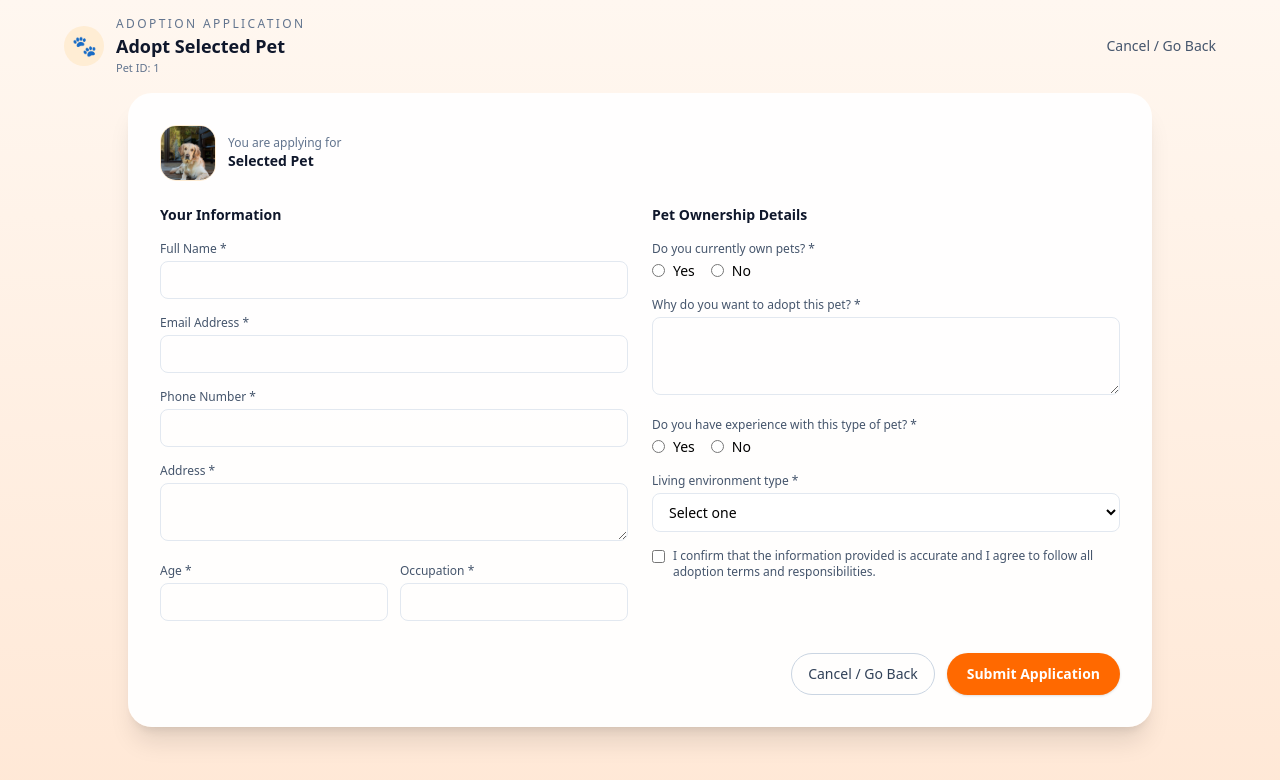
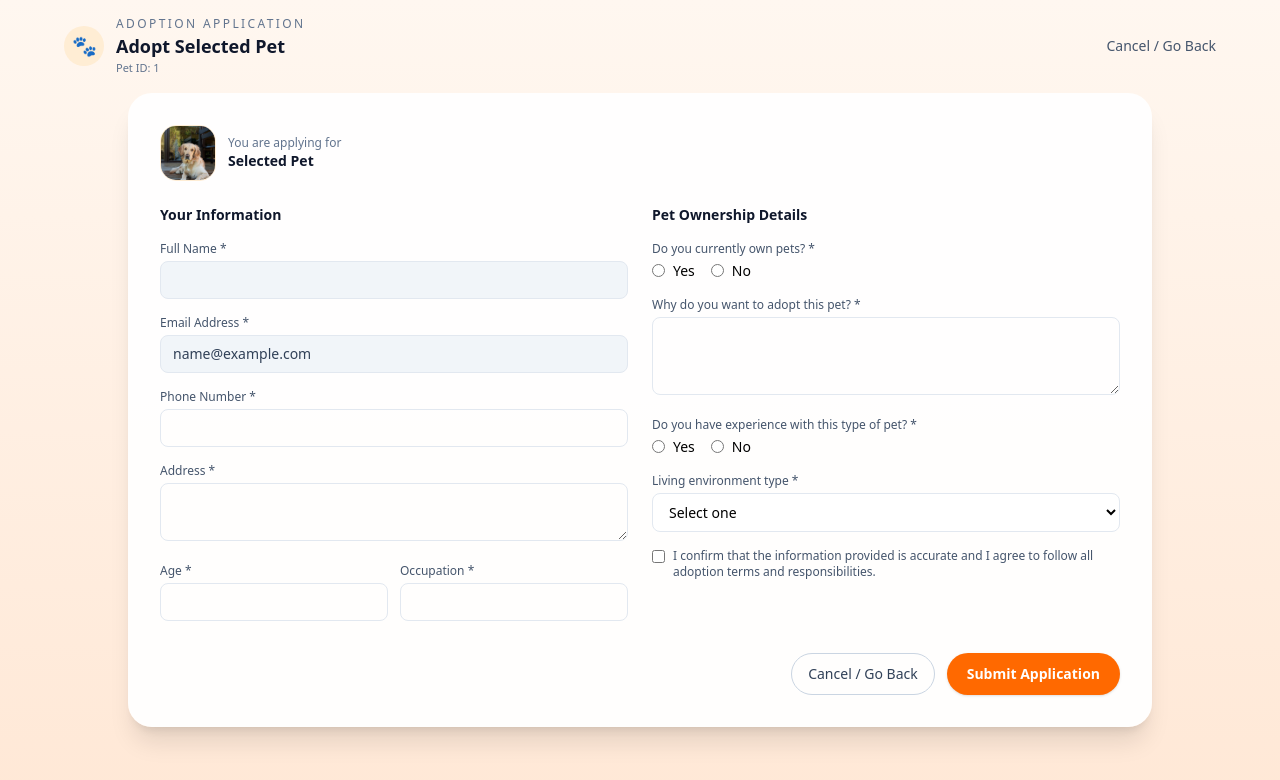
Before and after one commit to BhaweshGanesh/Pet-Adoption-System, a React (Vite) app in the folder frontend/: page /adopt/1 in a window 1280 px wide. Shown: the top 780 px of the page. Built offline with nearby package versions, Linux system fonts and the light colour scheme; no server answers; sample sign-in values are in the browser's storage.

Commit message:
Upadted Landing Page

```diff
--- a/frontend/src/pages/AdoptionForm.jsx
+++ b/frontend/src/pages/AdoptionForm.jsx
@@ -1,5 +1,6 @@
-import React, { useState } from "react";
+import React, { useState, useEffect } from "react";
 import { useLocation, useNavigate, useParams } from "react-router-dom";
+import { getCurrentUser } from "../utils/auth";
 
 const API_URL = import.meta.env.VITE_API_URL || "http://localhost:4000";
 
@@ -28,6 +29,46 @@ const AdoptionForm = () => {
 
   const [errors, setErrors] = useState({});
   const [submitted, setSubmitted] = useState(false);
+  const [identityLocked, setIdentityLocked] = useState(false);
+
+  const lockedInputClass =
+    "w-full border border-slate-200 rounded-lg px-3 py-2 text-sm bg-slate-100 text-slate-700 cursor-not-allowed";
+  const editableInputClass =
+    "w-full border border-slate-200 rounded-lg px-3 py-2 text-sm focus:outline-none focus:ring-[1.5px] focus:ring-orange-500";
+
+  useEffect(() => {
+    const applyUserFields = (user) => {
+      if (!user?.email) return;
+      setForm((prev) => ({
+        ...prev,
+        fullName: user.fullName || prev.fullName,
+        email: user.email || prev.email,
+      }));
+      setIdentityLocked(true);
+    };
+
+    applyUserFields(getCurrentUser());
+
+    const token = localStorage.getItem("token");
+    if (!token) return;
+
+    const fetchProfile = async () => {
+      try {
+        const response = await fetch(`${API_URL}/api/auth/me`, {
+          headers: { Authorization: `Bearer ${token}` },
+        });
+        const data = await response.json();
+        if (data.success && data.data?.user) {
+          localStorage.setItem("user", JSON.stringify(data.data.user));
+          applyUserFields(data.data.user);
+        }
+      } catch (error) {
+        console.error("Error loading user for adoption form:", error);
+      }
+    };
+
+    fetchProfile();
+  }, []);
 
   const handleChange = (e) => {
     const { name, value, type, checked } = e.target;
@@ -184,7 +225,8 @@ const AdoptionForm = () => {
                       name="fullName"
                       value={form.fullName}
                       onChange={handleChange}
-                      className="w-full border border-slate-200 rounded-lg px-3 py-2 text-sm focus:outline-none focus:ring-[1.5px] focus:ring-orange-500"
+                      readOnly={identityLocked}
+                      className={identityLocked ? lockedInputClass : editableInputClass}
                     />
                     {errors.fullName && (
                       <p className="text-[11px] text-red-500 mt-1">
@@ -202,7 +244,8 @@ const AdoptionForm = () => {
                       name="email"
                       value={form.email}
                       onChange={handleChange}
-                      className="w-full border border-slate-200 rounded-lg px-3 py-2 text-sm focus:outline-none focus:ring-[1.5px] focus:ring-orange-500"
+                      readOnly={identityLocked}
+                      className={identityLocked ? lockedInputClass : editableInputClass}
                     />
                     {errors.email && (
                       <p className="text-[11px] text-red-500 mt-1">
--- a/frontend/src/pages/landingpage.jsx
+++ b/frontend/src/pages/landingpage.jsx
@@ -34,9 +34,7 @@ const LandingPage = () => {
             <a href="#services" className="text-gray-900 font-medium hover:text-orange-500 transition-colors">
               Services
             </a>
-            <a href="#about" className="text-gray-900 font-medium hover:text-orange-500 transition-colors">
-              About us
-            </a>
+
             <Link to="/login" className="text-gray-900 font-medium hover:text-orange-500 transition-colors">
               Log in
             </Link>
```
